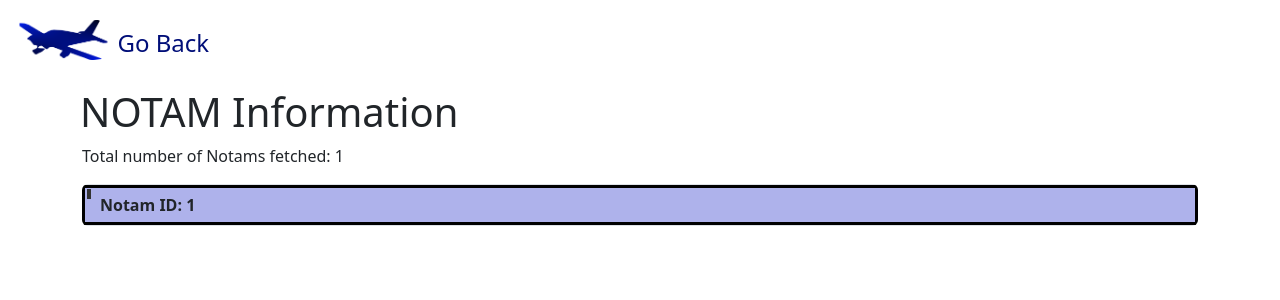
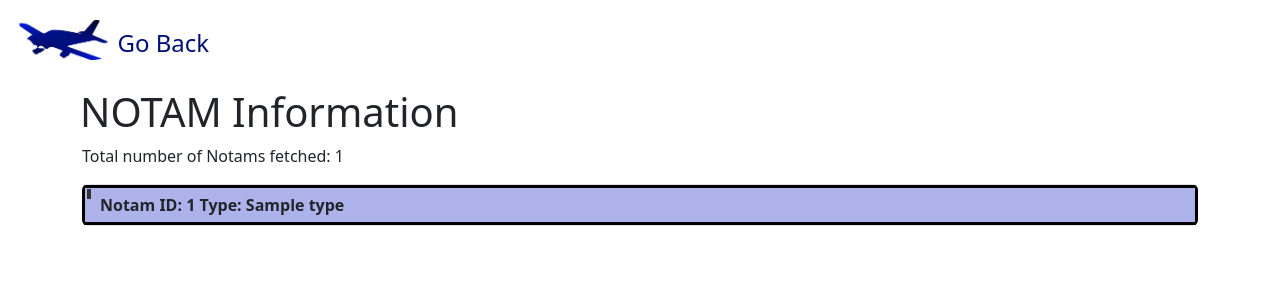
Before and after one commit to Gabrieldowen/NOTAM_API_Example, a Flask app: template templates/display.html in a window 1280 px wide. Shown: the top 300 px of the page. Run offline with Flask 3, Linux system fonts and the light colour scheme; the template is opened without the code that fills it: most values are stand-ins (such as "Sample title", 1, 10 or a date in 2020); some libraries are stand-ins or nearby versions.

Commit message:
add NOTAM type to accordian titles

```diff
--- a/templates/display.html
+++ b/templates/display.html
@@ -14,7 +14,7 @@
         {% for notam in notams %}
         <div class="accordion-item">
             <input type="checkbox" class="custom-checkbox" id="item{{ loop.index }}">
-            <label for="item{{ loop.index }}" class="accordion-header custom-checkbox-label">Notam ID: {{ notam.id }}</label>
+            <label for="item{{ loop.index }}" class="accordion-header custom-checkbox-label">Notam ID: {{ notam.id }} Type: {{notam.type}}</label>
             <div class="accordion-content">
                 <p><strong>Series: </strong>{{ notam.series }}</p>
                 <p><strong>Number: </strong>{{ notam.number }}</p>
```
